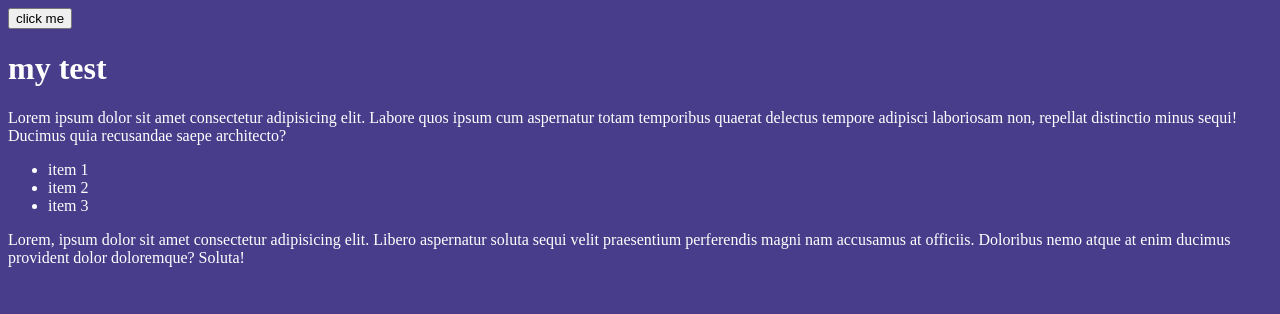
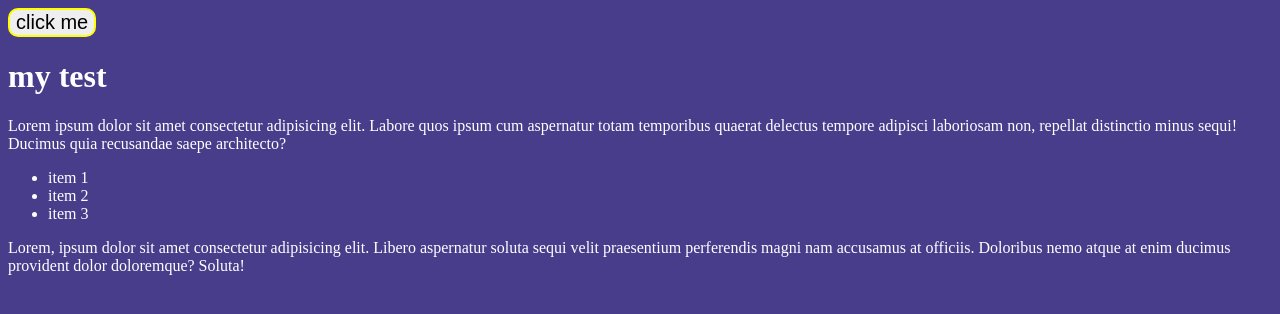
Before and after one commit to eddieco-cpu/103_git, a plain HTML site: page index.html in a window 1280 px wide. Drawn offline with Linux system fonts and the light colour scheme.

Commit message:
add .gitignore, update btn of index

```diff
--- a/index.html
+++ b/index.html
@@ -8,6 +8,18 @@
       body {
         background-color: darkslateblue;
         color: #fff;
+      }
+      button {
+        border: 2px solid yellow;
+        border-radius: 10px;
+        font-size: 20px;
+        &:hover {
+          background-color: yellow;
+          color: darkslateblue;
+        }
+        &:active {
+          background-color: goldenrod;
+        }
       }
     </style>
   </head>
```
Also changed, not shown: 1 other file.
